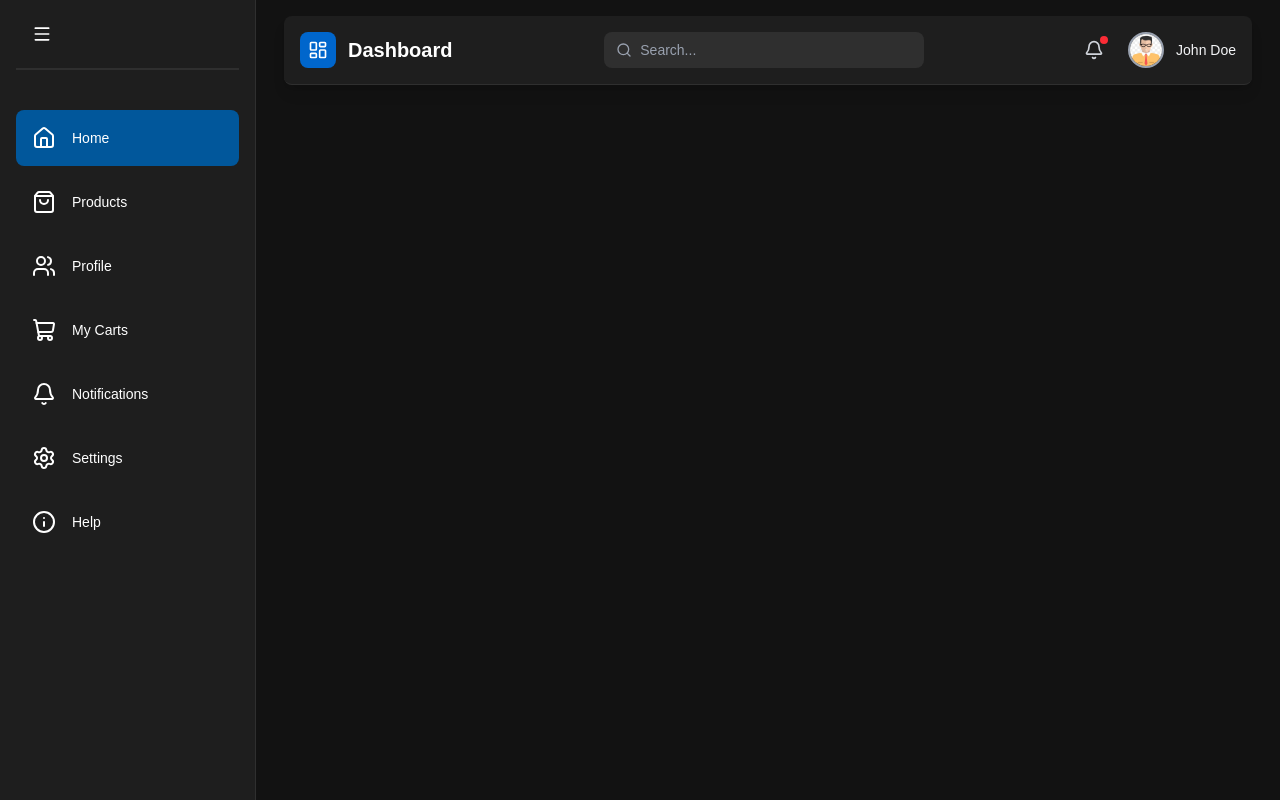
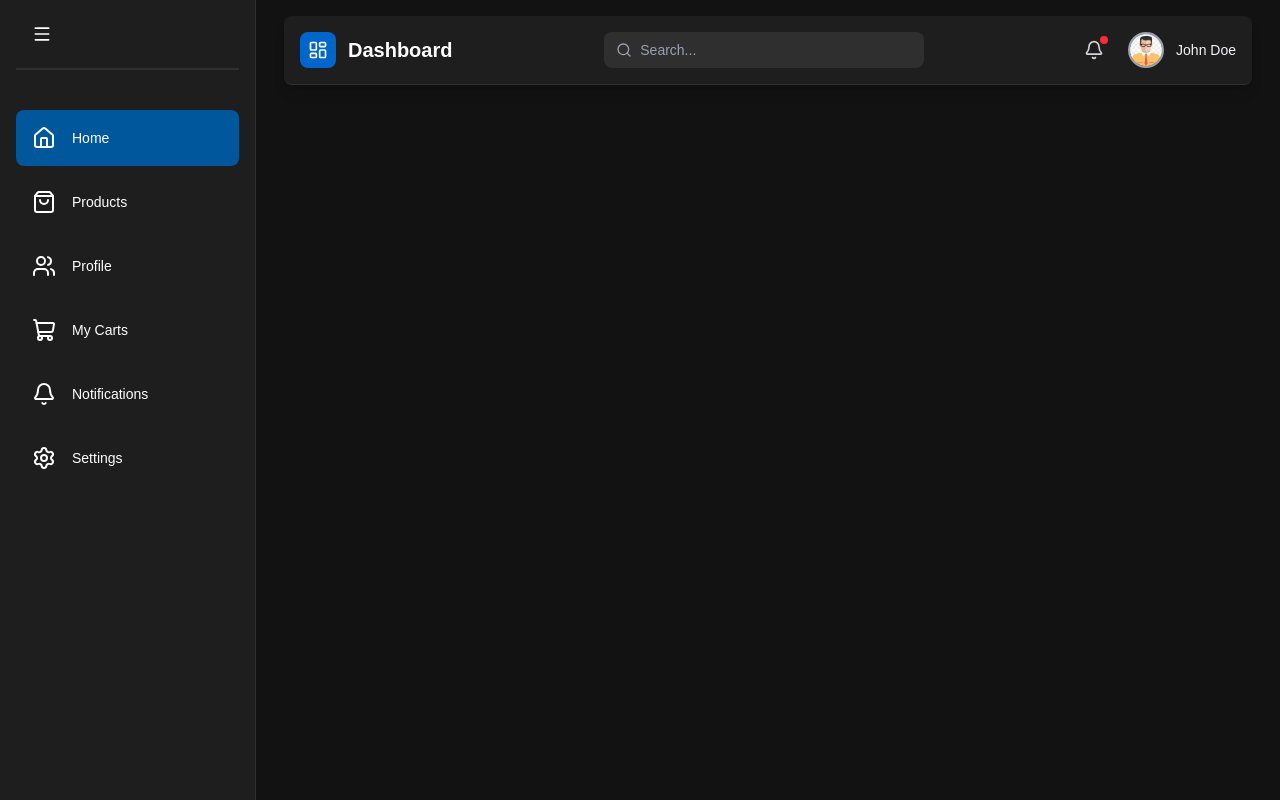
Before and after one commit to Junxeb/Dashboard-ecom, a Next.js app: page / in a window 1280 px wide. Built offline with nearby package versions, Linux system fonts and the light colour scheme.

Commit message:
deleted help menu and folder

```diff
--- a/src/app/help/page.tsx
+++ /dev/null
@@ -1,7 +0,0 @@
-import { div } from "framer-motion/client";
-
-export default function Help() {
-    return (
-        <div>Help</div>
-    )
-}
--- a/src/layout/SideBar.tsx
+++ b/src/layout/SideBar.tsx
@@ -18,7 +18,6 @@ const navItems: NavItems[] = [
     { icon: <ShoppingCart />, name: "My Carts", path: "/orders" },
     { icon: <Bell />, name: "Notifications", path: "/notifications" },
     { icon: <Settings />, name: "Settings", path: "/settings" },
-    { icon: <Info />, name: "Help", path: "/help" },
 ]
 
 const adminItems: NavItems[] = [
```
